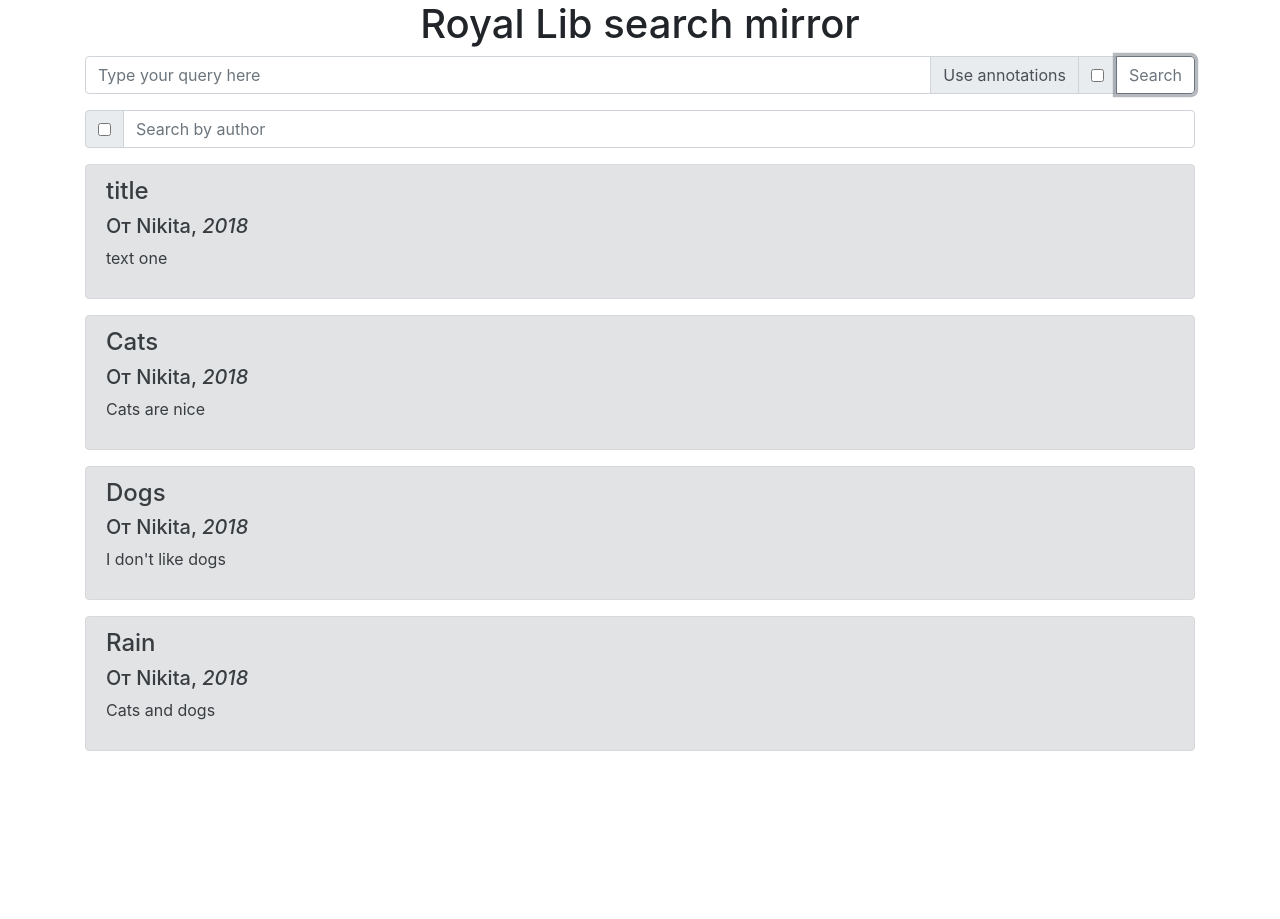
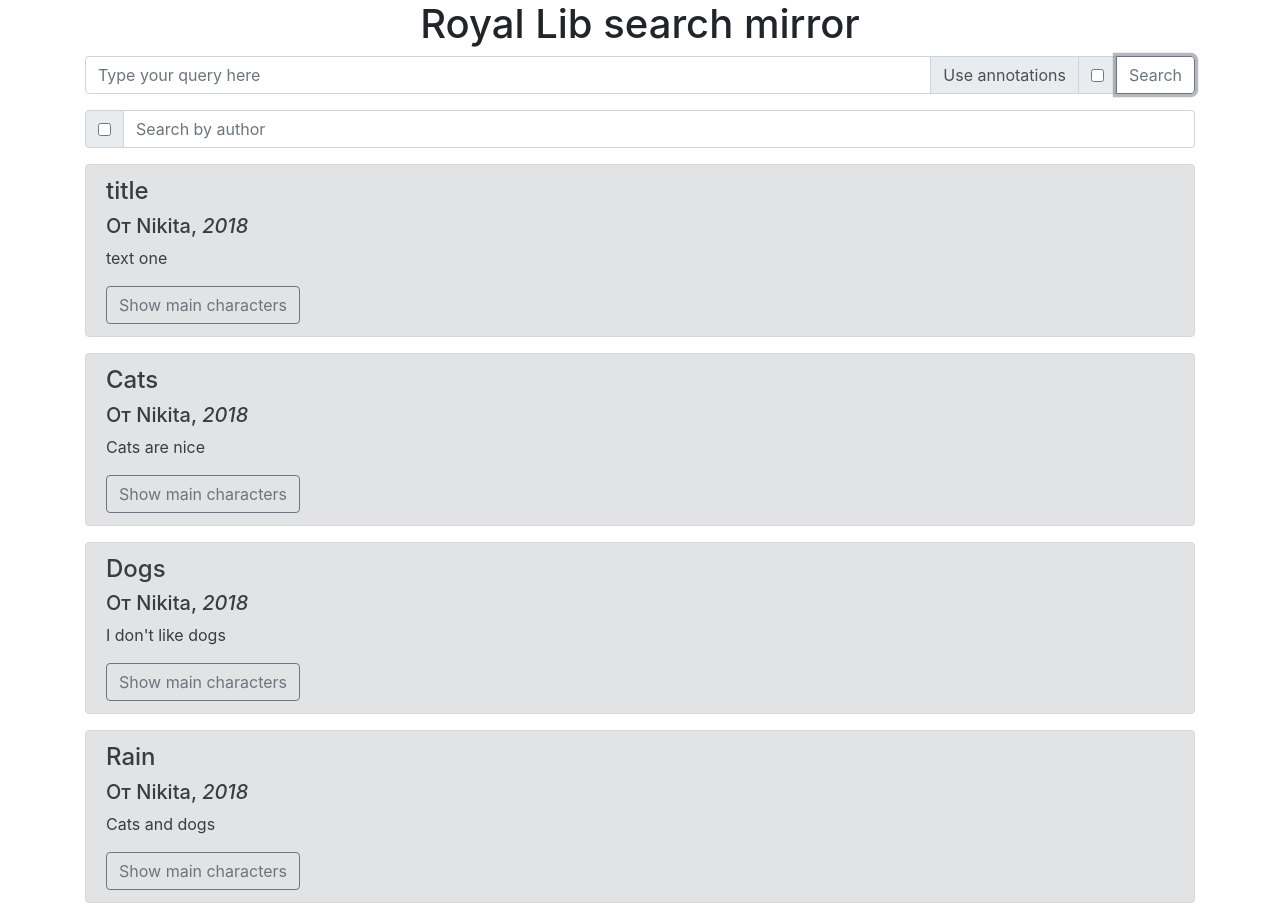
Before and after one commit to nkorobkov/information-retrieval, an Angular app in the folder webapp/: page / in a window 1280 px wide. Both pictures are taken after a click on the button "Search". Before the commit the page ends 800 px from the top, so only its background shows below. Built offline with nearby package versions, Linux system fonts and the light colour scheme.

Commit message:
NER added to ui but not to docker CORS is still a problem

```diff
--- a/webapp/src/app/data.service.ts
+++ b/webapp/src/app/data.service.ts
@@ -13,6 +13,7 @@ export class DataService {
   constructor(private http: HttpClient) {
   }
 
+  MOCK_NER = ['vana', 'petya', 'sasha'];
   MOCK_SRESULTS = {
     hits: {
       hits: [{_source: {title: 'title', annotation: 'text one', genre: '', year: 2018, author: 'Nikita'}, _score: 54},
@@ -75,4 +76,15 @@ export class DataService {
     console.log(req_data);
     return this.http.post<SResult[]>(url, req_data, this.httpOptions);
   }
+
+// @ts-ignore
+  getNER(id : number): Observable<> {
+    if (environment.mock_api) {
+      return of(this.MOCK_NER);
+    }
+    const url = environment.ner_url;
+    return this.http.get<string[]> (url + id.toString())
+  }
+
+
 }
--- a/webapp/src/app/sresult/SResult.ts
+++ b/webapp/src/app/sresult/SResult.ts
@@ -9,5 +9,6 @@ export class SResult {
     title: String;
     year: number;
     genre: String;
+    id: number;
   };
 }
--- a/webapp/src/app/sresult/sresult.component.html
+++ b/webapp/src/app/sresult/sresult.component.html
@@ -4,5 +4,10 @@
     <h4 class="alert-heading" title="Score : {{sresult._score}}">{{sresult._source.title}} </h4>
     <h5> {{sresult._source.genre}} От {{sresult._source.author}}, <i>{{sresult._source.year}}</i></h5>
     <p>{{sresult._source.annotation}}</p>
+    <button class="btn btn-outline-secondary" type="button" (click)="getNER()">Show main characters</button>
+    <p *ngIf="ner_searching">Waiting for characters...</p>
+    <p *ngIf="ner_ready && ! ner_fail">{{ner}}</p>
+    <p *ngIf="ner_fail">Sorry, seems like characters are not avaliable</p>
+
   </div>
 </div>
--- a/webapp/src/app/sresult/sresult.component.ts
+++ b/webapp/src/app/sresult/sresult.component.ts
@@ -1,5 +1,7 @@
 import {Component, OnInit, Input} from '@angular/core';
 import {SResult} from './SResult';
+import {DataService} from '../data.service';
+
 
 @Component({
   selector: 'app-sresult',
@@ -8,9 +10,36 @@ import {SResult} from './SResult';
 })
 export class SResultComponent implements OnInit {
 
+  ner_ready = false;
+  ner_searching = false;
+  ner_fail = false;
+  ner = [];
+
   @Input() sresult: SResult;
-  constructor() {}
+
+
+  constructor(private dataService: DataService) {
+  }
+
   ngOnInit() {
   }
 
+  getNER(): void {
+
+    this.ner_searching = true;
+
+    this.dataService.getNER(this.sresult._source.id)
+      .subscribe(x => {
+        if (x == null){
+          this.ner_fail = true;
+        }else{
+          this.ner = x;
+        }
+        this.ner_ready = true;
+        this.ner_searching = false;
+        console.log(x);
+
+      });
+  };
+
 }
--- a/webapp/src/environments/environment.prod.ts
+++ b/webapp/src/environments/environment.prod.ts
@@ -2,5 +2,6 @@ export const environment = {
   production: true,
   mock_api: false,
   base_url: 'http://localhost:9200',
+  ner_url: 'http://localhost:9301/names?id=',
   search_request_template: '/books-index/book/_search'
 };
--- a/webapp/src/environments/environment.ts
+++ b/webapp/src/environments/environment.ts
@@ -6,9 +6,11 @@ export const environment = {
   production: false,
   mock_api: true,
   base_url: 'http://localhost:9200',
-  search_request_template: '/books-index/book/_search'
+  search_request_template: '/books-index/book/_search',
+  ner_url: 'http://localhost:9301/names?id='
 
-}
+
+  }
 ;
 
 /*
```
Also changed, not shown: 1 other file (tests, documents, lock files or other folders).
